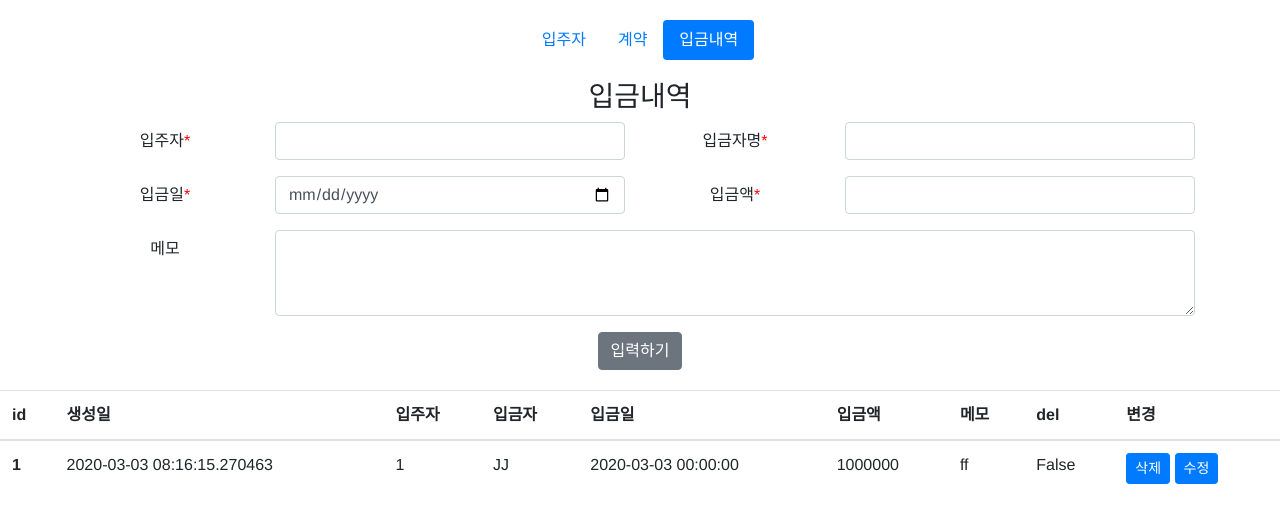
After one commit to jeongje/sparta-project, a Flask app: page /deposit_history in a window 1280 px wide. The commit adds this page. Shown: the top 523 px of the page. Run offline with Flask 2, Linux system fonts and the light colour scheme; data comes from the database, SQL or seed files in the repository; both versions use the stored data as it was after the commit; some libraries are stand-ins or nearby versions.

Commit message:
기본입금내역 페이지 완성

```diff
--- a/app.py
+++ b/app.py
@@ -169,7 +169,7 @@ def contracts():
         # Contracts테이블과 Tenants테이블 join후 묶어서 넘기기
         contracts_tenants = db.session.query(
             Contracts, Tenants
-        ).outerjoin(Tenants, Contracts.tenant_id == Tenants.id).all()
+        ).outerjoin(Tenants, Contracts.tenant_id == Tenants.id).all() # order가 안돼있음 해야함
         return render_template('/contracts.html', contracts_tenants=contracts_tenants)
 
 
@@ -182,6 +182,38 @@ def name_list():
     return jsonify({'result': 'success', 'name_list': name_list})
 
 
+@app.route('/deposit_history', methods=['GET', 'POST'])
+def deposit_histroy():
+    if request.method == 'POST':
+        # 우선 id로 넘기고 나중에 이름으로 넘기도록 변경
+        deposit_tenant_id = request.form['tenant_name']
+        deposit_depositor = request.form['depositor']
+        deposit_deposit_date = request.form['deposit_date']
+        deposit_amount = request.form['amount']
+        deposit_memo = request.form['memo']
+        deposit_created_at = datetime.now()+timedelta(hours=9)
+
+        new_deposit_history = DepositHistory(
+            tenant_id=deposit_tenant_id,
+            depositor=deposit_depositor,
+            deposit_date=datetime.strptime(
+                deposit_deposit_date, '%Y-%m-%d').date(),  # db형태에 맞춰져 변환
+            amount = deposit_amount,
+            memo=deposit_memo,
+            created_at=deposit_created_at,
+        )
+
+        try:
+            db.session.add(new_deposit_history)
+            db.session.commit()
+            return redirect('/deposit_history')
+        except:
+            return "new_deposit_history add error"
+    else:
+        deposit_history_all = DepositHistory.query.order_by(DepositHistory.created_at).all()
+        return render_template('/deposit_history.html', deposit_history_all=deposit_history_all)
+
+
 if __name__ == "__main__":
     # app.run('0.0.0.0',port=5000,debug=True) # 서버올릴 때는 이렇게
     app.run(debug=True)
--- a/templates/base.html
+++ b/templates/base.html
@@ -24,7 +24,7 @@
             <a class="nav-link" href="/contracts">계약</a>
         </li>
         <li class="nav-item">
-            <a class="nav-link" href="/">입금내역</a>
+            <a class="nav-link" href="/deposit_history">입금내역</a>
         </li>
     </ul>
 
--- /dev/null
+++ b/templates/deposit_history.html
@@ -0,0 +1,83 @@
+{% extends 'base.html' %}
+
+{% block head %}
+<title>Deposit</title>
+{% endblock %}
+
+
+{% block body %}
+<div class="text-center">
+    <h3>입금내역</h3>
+</div>
+<div class="container">
+    <form action="/deposit_history" method="POST">
+        <div class="form-group row required">
+            <label for="tenant_name" class="col-sm-2 col-form-label text-center control-label">입주자</label>
+            <div class="col-sm-4">
+                <input type="text" class="form-control" name="tenant_name" id="tenant_name" required>
+            </div>
+            <label for="depositor" class="col-sm-2 col-form-label text-center control-label">입금자명</label>
+            <div class="col-sm-4">
+                <input type="text" class="form-control" name="depositor" id="depositor" required>
+            </div>
+        </div>
+        <div class="form-group row required">
+            <label for="deposit_date" class="col-sm-2 col-form-label text-center control-label">입금일</label>
+            <div class="col-sm-4">
+                <input type="date" class="form-control" name="deposit_date" id="deposit_date" required>
+            </div>
+            <label for="amount" class="col-sm-2 col-form-label text-center control-label">입금액</label>
+            <div class="col-sm-4">
+                <input type="text" class="form-control" name="amount" id="amount" required>
+            </div>
+        </div>
+        <div class="form-group row">
+            <label for="memo" class="col-sm-2 col-form-label text-center">메모</label>
+            <div class="col-sm-10">
+                <textarea class="form-control" name="memo" id="memo" rows="3"></textarea>
+            </div>
+        </div>
+        <div class="text-center">
+            <input class="btn btn-secondary" type="submit" value="입력하기">
+        </div>
+    </form>
+</div>
+
+<table class="table">
+    <thead>
+        <tr>
+            <th scope="col">id</th>
+            <th scope="col">생성일</th>
+            <th scope="col">입주자</th>
+            <th scope="col">입금자</th>
+            <th scope="col">입금일</th>
+            <th scope="col">입금액</th>
+            <th scope="col">메모</th>
+            <th scope="col">del</th>
+            <th scope="col">변경</th>
+        </tr>
+    </thead>
+    <tbody>
+        {% for deposit_history in deposit_history_all %}
+        <!--  if tenant.delete_col == False  -->
+        <tr>
+            <th scope="row">{{ deposit_history.id }}</th>
+            <td>{{ deposit_history.created_at }}</td>
+            <td>{{ deposit_history.tenant_id }}</td>
+            <td>{{ deposit_history.depositor }}</td>
+            <td>{{ deposit_history.deposit_date }}</td>
+            <td>{{ deposit_history.amount }}</td>
+            <td>{{ deposit_history.memo }}</td>
+            <td>{{ deposit_history.delete_col }}</td>
+            <td>
+                <a class="btn btn-primary btn-sm" href="" role="button">삭제</a>
+                <a class="btn btn-primary btn-sm" href="" role="button">수정</a>
+            </td>
+        </tr>
+        <!--  endif  -->
+        {% endfor %}
+    </tbody>
+</table>
+
+
+{% endblock %}
```
Also changed, not shown: rent.db.
